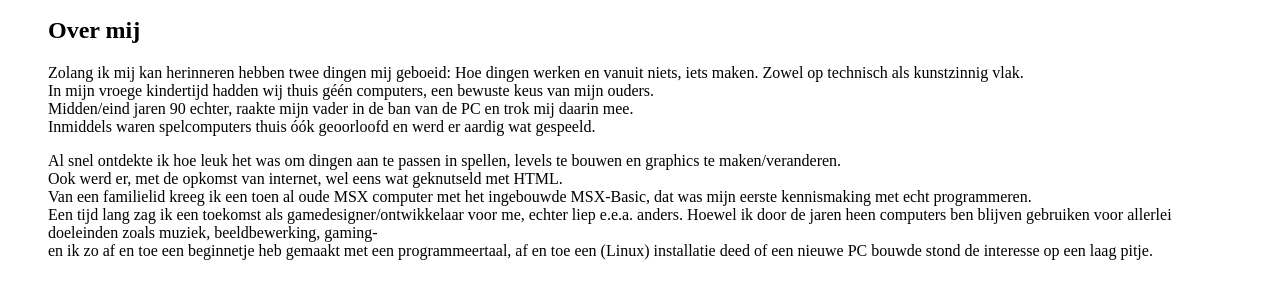
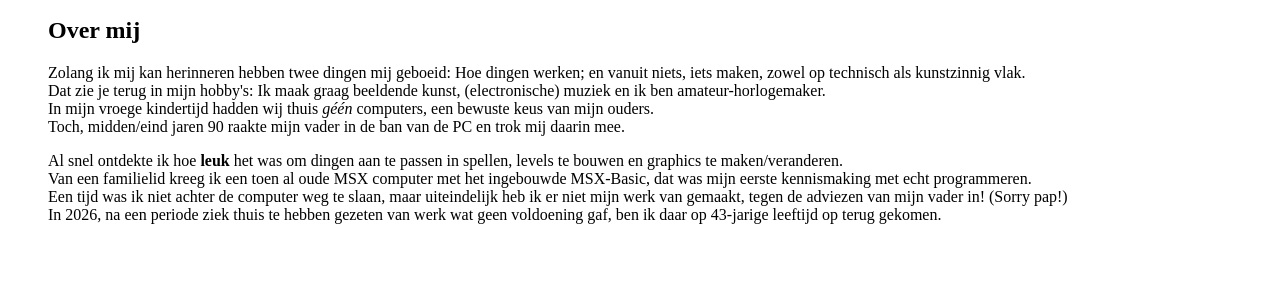
Before and after one commit to tdiephuis/tdiephuis.github.io, a plain HTML site: page portfolio.html in a window 1280 px wide. Shown: the part 473-772 px from the top of the page. Drawn offline with Linux system fonts and the light colour scheme.

Commit message:
Over mij aangepast

```diff
--- a/portfolio.html
+++ b/portfolio.html
@@ -21,19 +21,16 @@
         <figcaption>Bij ICT vanaf Morgen / Softpool in 2026</figcaption>
         <h2>Over mij</h2>
         <p>
-           Zolang ik mij kan herinneren hebben twee dingen mij geboeid: Hoe dingen werken en vanuit niets, iets maken. Zowel op technisch als kunstzinnig vlak.<br>
-           In mijn vroege kindertijd hadden wij thuis géén computers, een bewuste keus van mijn ouders.<br>
-           Midden/eind jaren 90 echter, raakte mijn vader in de ban van de PC en trok mij daarin mee.<br>
-           Inmiddels waren spelcomputers thuis óók geoorloofd en werd er aardig wat gespeeld.<br>
+           Zolang ik mij kan herinneren hebben twee dingen mij geboeid: Hoe dingen werken; en vanuit niets, iets maken, zowel op technisch als kunstzinnig vlak.<br>
+           Dat zie je terug in mijn hobby's: Ik maak graag beeldende kunst, (electronische) muziek en ik ben amateur-horlogemaker.<br>
+           In mijn vroege kindertijd hadden wij thuis <em>géén</em> computers, een bewuste keus van mijn ouders.<br>
+           Toch, midden/eind jaren 90 raakte mijn vader in de ban van de PC en trok mij daarin mee.<br>
         </p>
         <p>
-           Al snel ontdekte ik hoe leuk het was om dingen aan te passen in spellen, levels te bouwen en graphics te maken/veranderen.<br>
-           Ook werd er, met de opkomst van internet, wel eens wat geknutseld met HTML.<br>
+           Al snel ontdekte ik hoe <strong>leuk</strong> het was om dingen aan te passen in spellen, levels te bouwen en graphics te maken/veranderen.<br>
            Van een familielid kreeg ik een toen al oude MSX computer met het ingebouwde MSX-Basic, dat was mijn eerste kennismaking met echt programmeren.<br>
-           Een tijd lang zag ik een toekomst als gamedesigner/ontwikkelaar voor me, echter liep e.e.a. anders.
-           Hoewel ik door de jaren heen computers ben blijven gebruiken voor allerlei doeleinden zoals muziek, beeldbewerking, gaming-<br>
-           en ik zo af en toe een beginnetje heb gemaakt met een programmeertaal, af en toe een (Linux) installatie deed of een nieuwe PC bouwde stond de interesse op een laag pitje.<br>
-
+           Een tijd was ik niet achter de computer weg te slaan, maar uiteindelijk heb ik er niet mijn werk van gemaakt, tegen de adviezen van mijn vader in! (Sorry pap!)<br>
+           In 2026, na een periode ziek thuis te hebben gezeten van werk wat geen voldoening gaf, ben ik daar op 43-jarige leeftijd op terug gekomen.<br>
         </p>
       </figure>
     </section>
```
